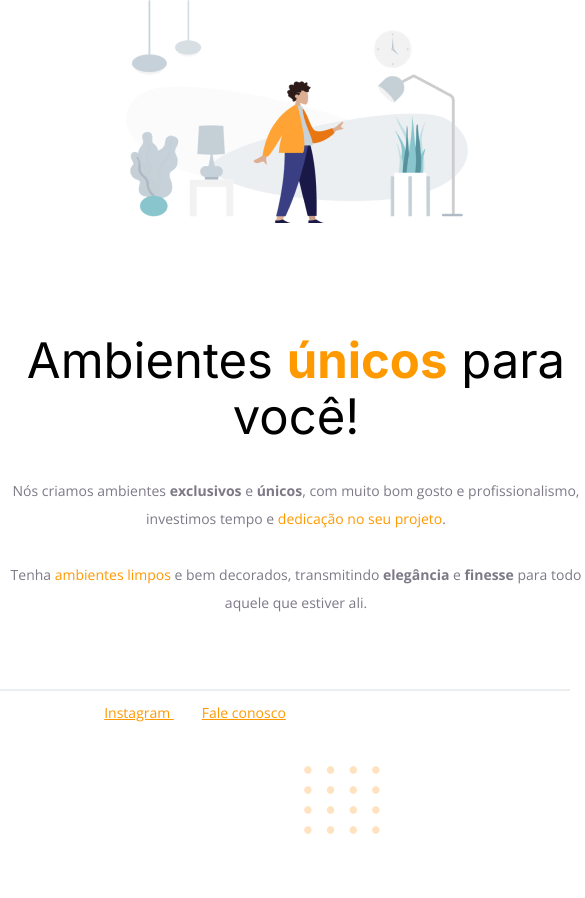
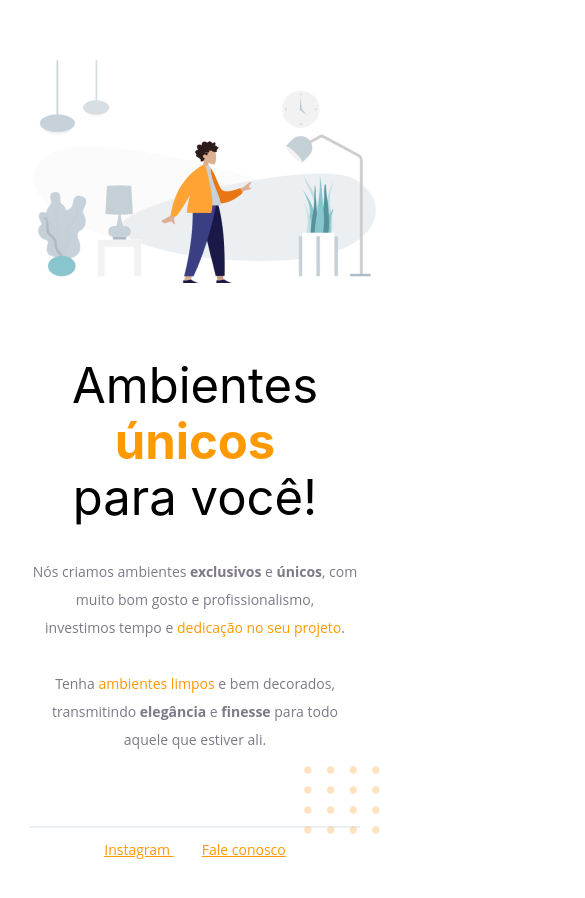
Before and after one commit to Shadryus/Moveis-para-voce, a plain HTML site: page index.html in a window 390 px wide. Shown: the whole page, 585 px wide, since content can reach past the window. Before the commit the page ends 844 px from the top, so only its background shows below. Drawn offline with nearby package versions, Linux system fonts and the light colour scheme.

Commit message:
refatoracao para mobile first

```diff
--- a/index.html
+++ b/index.html
@@ -8,6 +8,7 @@
     <link rel="stylesheet" href="style.css">
   </head>
   <body>
+    <div class="page">
       <div id="hero">
         <img src="./images/image1.png" alt="Desenho de uma pessoa com camisa amarela cercada por móveis">
 
@@ -32,5 +33,6 @@
       </div>
 
       <img id="balls" src="./images/balls.svg" alt="Bolinhas laranjas no canto inferior direito da tela" />
+    </div>
   </body>
 </html>
--- a/style.css
+++ b/style.css
@@ -1,37 +1,55 @@
+:root{
+  font-size: 62.5%;
+}
+
+*{
+  margin: 0;
+  padding: 0;
+  box-sizing: border-box;
+}
 /* Importa as fontes Open Sans 400/700 e Inter 400/700 */
 @import url('https://fonts.googleapis.com/css2?family=Inter:wght@400;700&family=Open+Sans:wght@400;700&display=swap');
 
 body{
   font-family: "Open Sans", sans-serif;
-  margin: 0;
-
+  padding: 6.0rem 2.0rem;
   /* Centraliza os elementos */
   text-align: center;
+  display: flex;
+}
+
+.page{
+  max-width: 33.0rem;
+  margin: 0 auto;
+
 }
 
 #hero{
-  width: 592px;
+  max-width: 59.2rem;
 
   /* Define margin top = 0, right/left = automático(centraliza) e bottom = 72px */
-  margin: 0 auto 72px;
+  margin: 0 auto 7.2rem;
 }
 
+
+
 #hero img{
-  margin-bottom: 72px;
+  margin-bottom: 7.2rem;
 }
 
 /* Estilo do titulo */
 h1{
   font-family: "Inter", sans-serif;
-  font-size: 49px;
-  line-height: 56px;
+  font-size: 4.9rem;
+  line-height: 5.6rem;
   font-weight: normal;
-  margin-bottom: 32px;
+  margin-bottom: 3.2rem;
 }
 
 /* Todos os <span> em <h1> estarão em negrito */
 h1 span{
   font-weight: bold;
+  display: block;
 }
 
 /* Os <span> e <a> terão cor laranja */
@@ -42,20 +60,20 @@ span, a {
 
 p, #footer{
   color: #7d7987;
-  font-size: 14px;
-  line-height: 28px;
+  font-size: 1.4rem;
+  line-height: 2.8rem;
 }
 
 /* Dentro da div footer o <a> que tem um <a> antes tera margin-left de 28px */
 #footer a + a{
-  margin-left: 28px;
+  margin-left: 2.8rem;
 }
 
 /* Linha acima dos links do rodapé*/
 .line{
-  width: 568px;
+  max-width: 56.8rem;
   height: 0px; /* Não tem altura por ser só uma linha */
-  margin: 0 auto 8px;
+  margin: 0 auto 0.8rem;
   border: 1px #ECEFF2 solid;
 }
 
@@ -64,3 +82,17 @@ p, #footer{
   bottom: 0px;
   right: 0px;
 }
+
+@media(min-width: 500px){
+  .page{
+    max-width: 100vw;
+  }
+
+  body{
+    padding: 0;
+  }
+
+  h1 span{
+    display: inline;
+  }
+}
```
Lines whose indentation alone changed are shown as unchanged.
